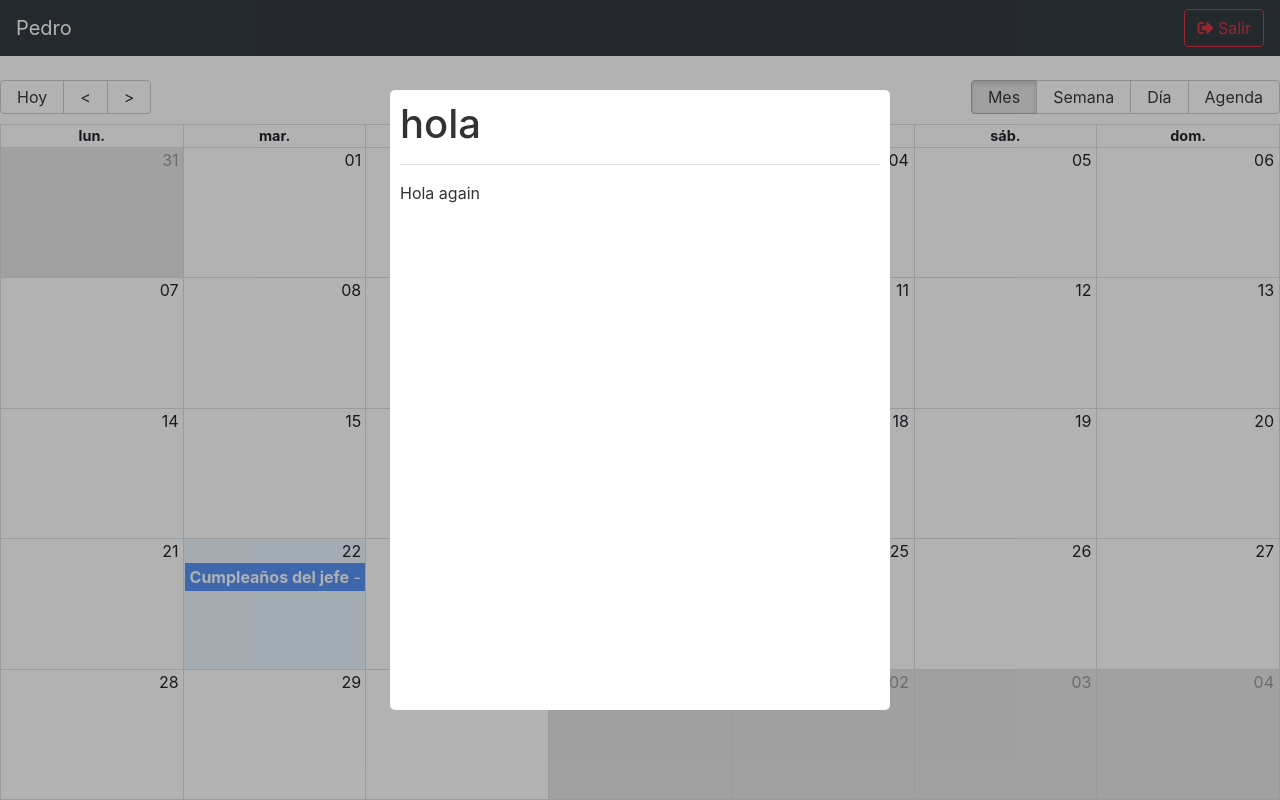
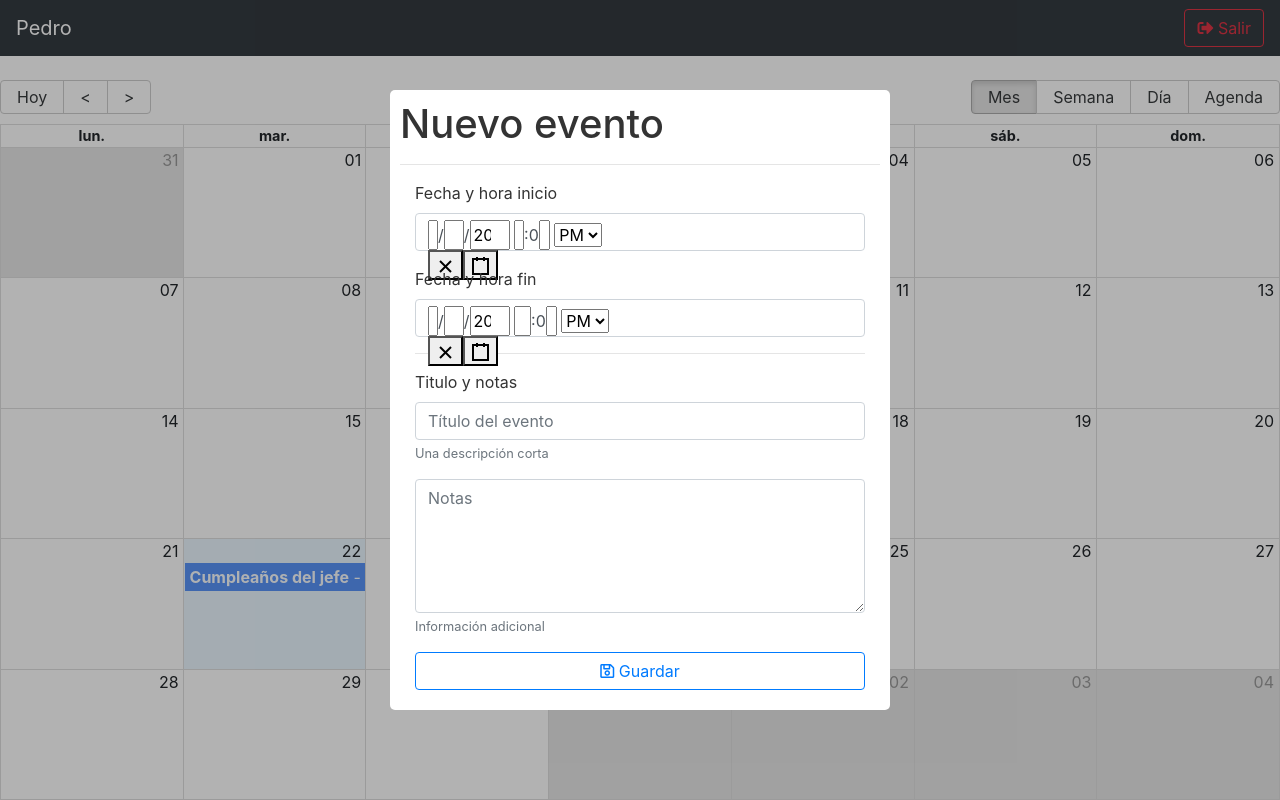
Before and after one commit to leotangram/reactFH-08-calendar, a React (Create React App) app: page / in a window 1280 px wide. Built offline with nearby package versions, Linux system fonts and the light colour scheme.

Commit message:
Contenido del event modal

```diff
--- a/package.json
+++ b/package.json
@@ -9,6 +9,7 @@
     "moment": "^2.29.0",
     "react": "^16.13.1",
     "react-big-calendar": "^0.28.0",
+    "react-datetime-picker": "^3.0.4",
     "react-dom": "^16.13.1",
     "react-modal": "^3.11.2",
     "react-router-dom": "^5.2.0",
--- a/src/components/calendar/CalendarModal.js
+++ b/src/components/calendar/CalendarModal.js
@@ -1,5 +1,7 @@
 import React, { useState } from 'react'
+import moment from 'moment'
 import Modal from 'react-modal'
+import DateTimePicker from 'react-datetime-picker'
 
 const customStyles = {
   content: {
@@ -14,25 +16,87 @@ const customStyles = {
 
 Modal.setAppElement('#root')
 
+const now = moment().minutes(0).seconds(0).add(1, 'hours')
+const nowPlus1 = now.clone().add(1, 'hours')
+
 const CalendarModal = props => {
-  const [isOpen, setIsOpen] = useState(true)
+  const [dateStart, setDateStart] = useState(now.toDate())
+  const [dateEnd, setDateEnd] = useState(nowPlus1.toDate())
 
-  const closeModal = () => {
-    setIsOpen(false)
+  const closeModal = () => {}
+
+  const handleStartDateChange = e => {
+    setDateStart(e)
+  }
+
+  const handleEndDateChange = e => {
+    setDateEnd(e)
   }
 
   return (
     <Modal
       className="modal"
       closeTimeoutMS={200}
-      isOpen={isOpen}
+      isOpen={true}
       onRequestClose={closeModal}
       overlayClassName="modal-fondo"
       style={customStyles}
     >
-      <h1>hola</h1>
+      <h1> Nuevo evento </h1>
       <hr />
-      <span>Hola again</span>
+      <form className="container">
+        <div className="form-group">
+          <label>Fecha y hora inicio</label>
+          <DateTimePicker
+            onChange={handleStartDateChange}
+            value={dateStart}
+            className="form-control"
+          />
+        </div>
+
+        <div className="form-group">
+          <label>Fecha y hora fin</label>
+          <DateTimePicker
+            onChange={handleEndDateChange}
+            value={dateEnd}
+            minDate={dateStart}
+            className="form-control"
+          />
+        </div>
+
+        <hr />
+        <div className="form-group">
+          <label>Titulo y notas</label>
+          <input
+            type="text"
+            className="form-control"
+            placeholder="Título del evento"
+            name="title"
+            autoComplete="off"
+          />
+          <small id="emailHelp" className="form-text text-muted">
+            Una descripción corta
+          </small>
+        </div>
+
+        <div className="form-group">
+          <textarea
+            type="text"
+            className="form-control"
+            placeholder="Notas"
+            rows="5"
+            name="notes"
+          ></textarea>
+          <small id="emailHelp" className="form-text text-muted">
+            Información adicional
+          </small>
+        </div>
+
+        <button type="submit" className="btn btn-outline-primary btn-block">
+          <i className="far fa-save"></i>
+          <span> Guardar</span>
+        </button>
+      </form>
     </Modal>
   )
 }
--- a/src/styles.css
+++ b/src/styles.css
@@ -54,3 +54,12 @@ body {
   outline: none;
   padding: 10px;
 }
+
+/* DatePicker */
+.react-datetime-picker input:focus {
+  outline: none;
+}
+
+.react-datetime-picker__wrapper {
+  border: 0px solid gray;
+}
```
Also changed, not shown: 1 other file (tests, documents, lock files or other folders).
